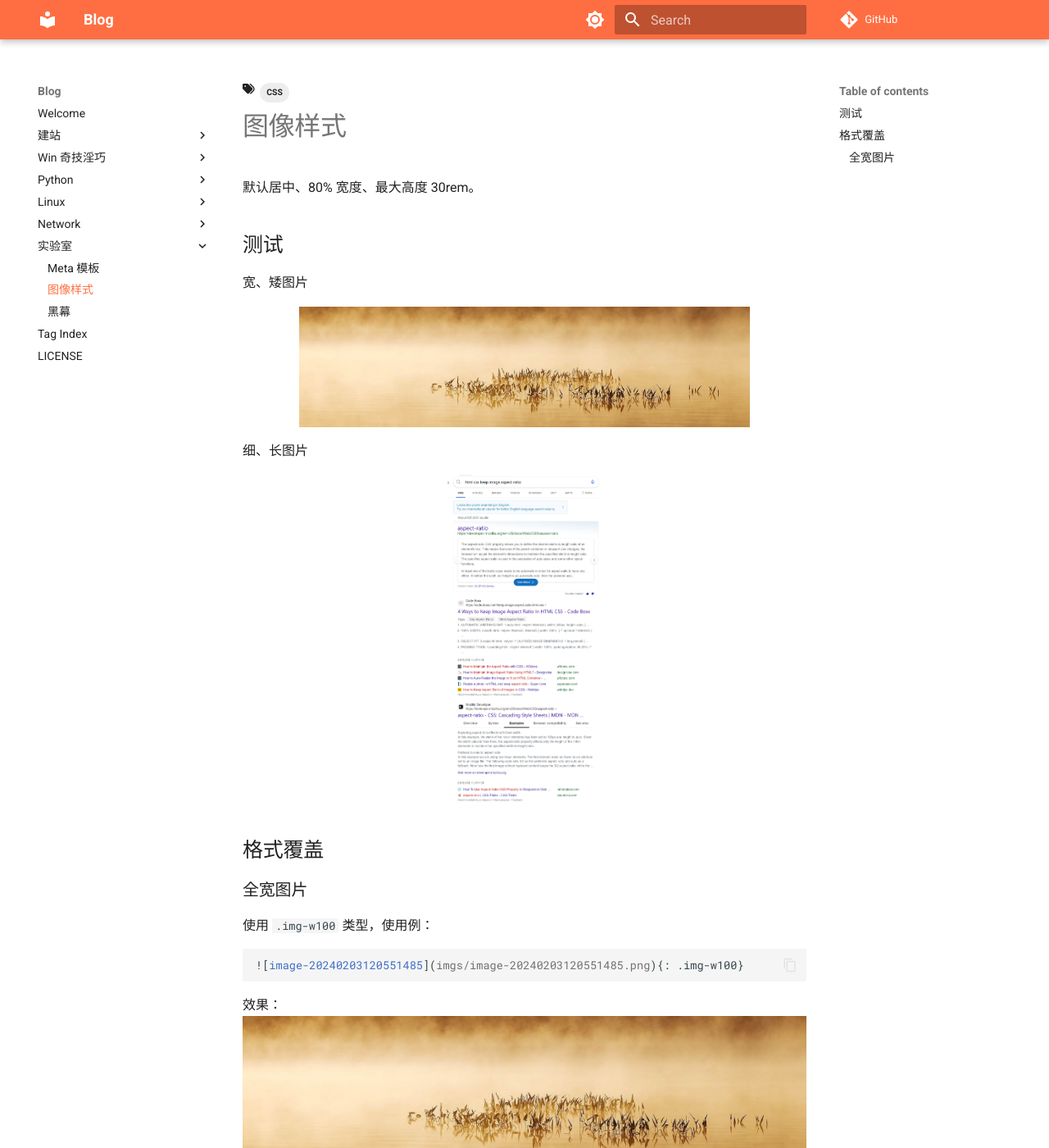
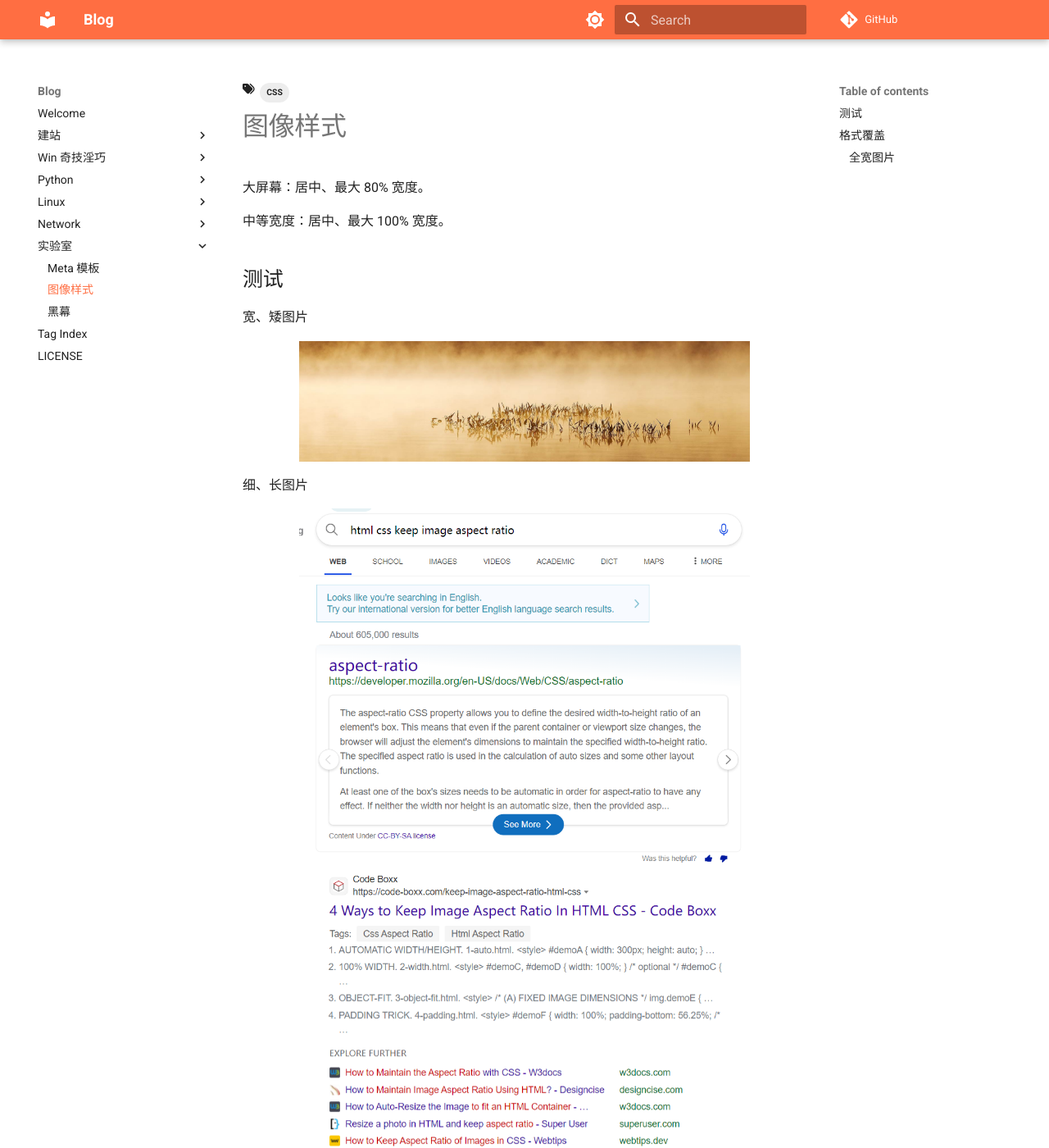
Before and after one commit to GJCav/blog, an MkDocs documentation site: the page built from docs/blog-lab/图像样式.md, in a window 1280 px wide and 1400 px high. Shown: the whole window at 82% size. Built offline with MkDocs 1.6.1 and Material for MkDocs 9.7.7, drawn with Linux system fonts in a browser that asks for light colours; comment, search, counter and statistics services are not loaded.

Commit message:
update image style

```diff
--- a/docs/blog-lab/图像样式.md
+++ b/docs/blog-lab/图像样式.md
@@ -3,12 +3,14 @@ tags:
     - CSS
 
 create_time: 2024-02-03
-update_time: 2024-02-03
+update_time: 2024-02-05
 ---
 
 # 图像样式
 
-默认居中、80% 宽度、最大高度 30rem。
+大屏幕：居中、最大 80% 宽度。
+
+中等宽度：居中、最大 100% 宽度。
 
 
 
--- a/docs/css/img.css
+++ b/docs/css/img.css
@@ -2,7 +2,14 @@
 	display: block;
 	margin: 0 auto;
 	max-width: 80%;
-	max-height: 20rem;
+}
+
+@media screen and (max-width: 60em) {
+	.md-typeset img {
+		display: block;
+		margin: 0 auto;
+		max-width: 100%;
+	}
 }
 
 .img-w100 {
```
